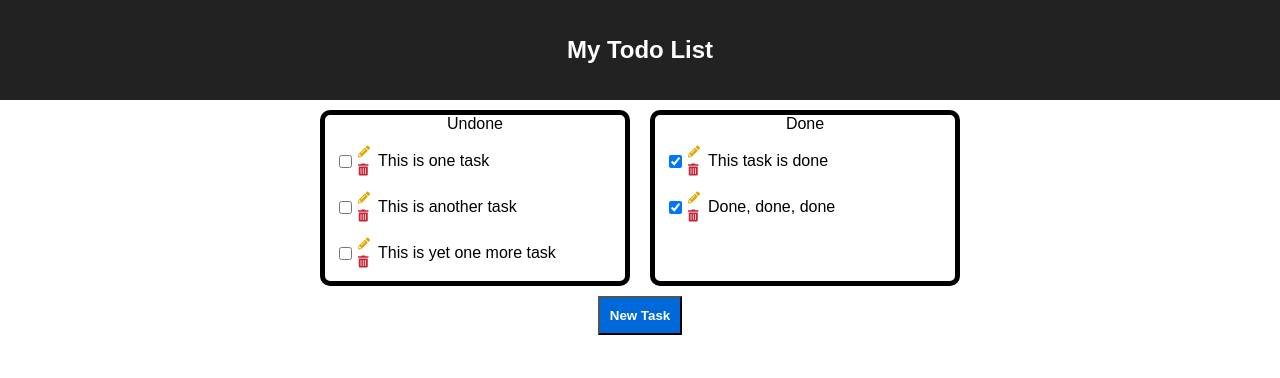
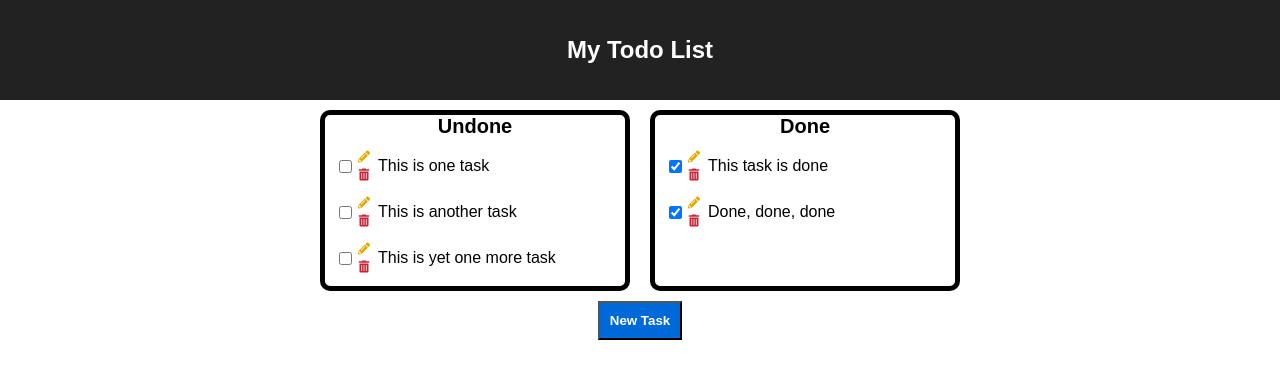
Before and after one commit to urbinans/todo-react-app, a React (Create React App) app: page / in a window 1280 px wide. Shown: the top 378 px of the page. Built offline with nearby package versions, Linux system fonts and the light colour scheme.

Commit message:
Yet, a little more styling

```diff
--- a/src/TaskItem.css
+++ b/src/TaskItem.css
@@ -21,5 +21,6 @@
 }
 
 .Task-desc {
+    text-align: left;
     margin-left : 5px;
 }
--- a/src/TaskLister.css
+++ b/src/TaskLister.css
@@ -5,6 +5,7 @@
     width: 300px;
 }
 
-.Lister div {
-    text-align: left;
+.Lister-title {
+    font-weight: bold;
+    font-size: 1.25em;
 }
--- a/src/TaskLister.js
+++ b/src/TaskLister.js
@@ -12,7 +12,7 @@ class TaskLister extends Component {
 
     return (
       <form className="Lister">
-        {this.props.title}<br />
+        <span className="Lister-title">{this.props.title}</span><br />
         {items}
       </form>
     );
```
